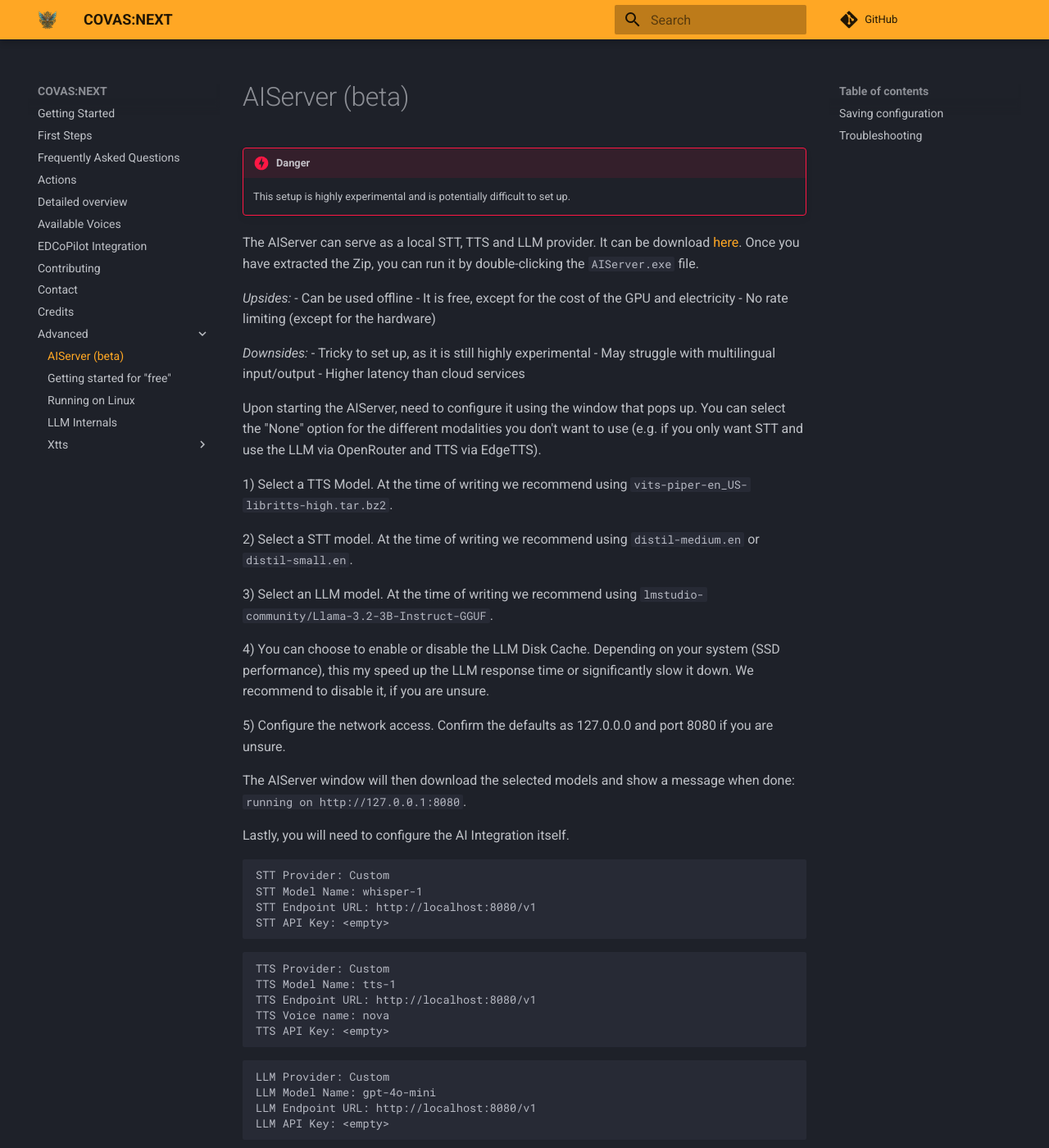
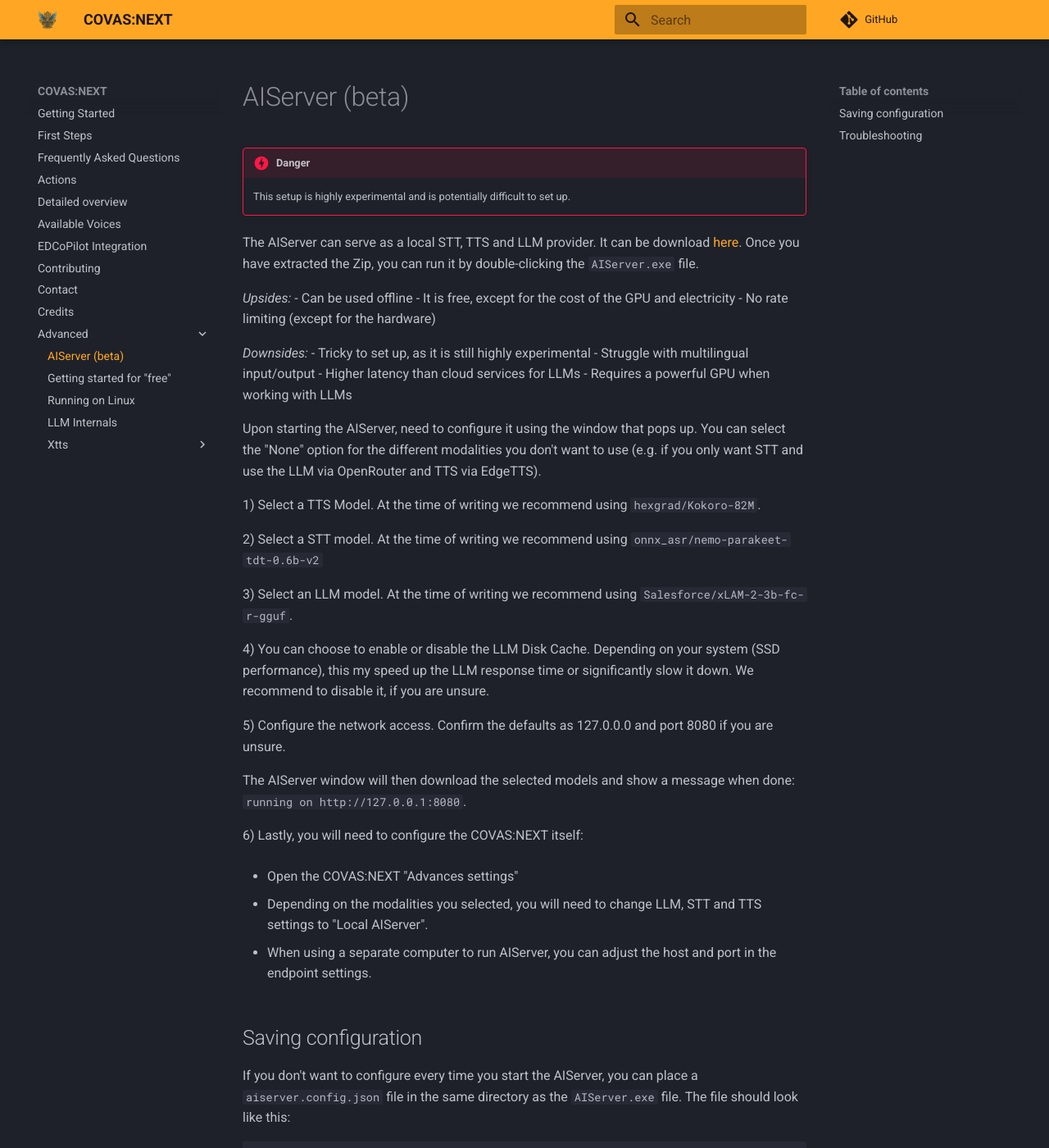
Before and after one commit to RatherRude/Elite-Dangerous-AI-Integration, an MkDocs documentation site: the page built from docs/advanced/AIServer.md, in a window 1280 px wide and 1400 px high. Shown: the whole window at 82% size. Built offline with MkDocs 1.6.1 and Material for MkDocs 9.7.7, drawn with Linux system fonts in a browser that asks for light colours; comment, search, counter and statistics services are not loaded; some of the changed text lies outside the part shown.

Commit message:
chore: update docs for provider selection and linux setup

````diff
--- a/docs/advanced/AIServer.md
+++ b/docs/advanced/AIServer.md
@@ -15,16 +15,17 @@
 
 *Downsides:*
 - Tricky to set up, as it is still highly experimental
-- May struggle with multilingual input/output
-- Higher latency than cloud services
+- Struggle with multilingual input/output
+- Higher latency than cloud services for LLMs
+- Requires a powerful GPU when working with LLMs
 
 Upon starting the AIServer, need to configure it using the window that pops up. You can select the "None" option for the different modalities you don't want to use (e.g. if you only want STT and use the LLM via OpenRouter and TTS via EdgeTTS).
 
-1) Select a TTS Model. At the time of writing we recommend using `vits-piper-en_US-libritts-high.tar.bz2`.
+1) Select a TTS Model. At the time of writing we recommend using `hexgrad/Kokoro-82M`.
 
-2) Select a STT model. At the time of writing we recommend using `distil-medium.en` or `distil-small.en`.
+2) Select a STT model. At the time of writing we recommend using `onnx_asr/nemo-parakeet-tdt-0.6b-v2`
 
-3) Select an LLM model. At the time of writing we recommend using `lmstudio-community/Llama-3.2-3B-Instruct-GGUF`.
+3) Select an LLM model. At the time of writing we recommend using `Salesforce/xLAM-2-3b-fc-r-gguf`.
 
 4) You can choose to enable or disable the LLM Disk Cache. Depending on your system (SSD performance), this my speed up the LLM response time or significantly slow it down. We recommend to disable it, if you are unsure.
 
@@ -32,27 +33,13 @@
 
 The AIServer window will then download the selected models and show a message when done: `running on http://127.0.0.1:8080`.
 
-Lastly, you will need to configure the AI Integration itself.
+6) Lastly, you will need to configure the COVAS:NEXT itself:
 
-```
-STT Provider: Custom
-STT Model Name: whisper-1
-STT Endpoint URL: http://localhost:8080/v1
-STT API Key: <empty>
-```
-```
-TTS Provider: Custom
-TTS Model Name: tts-1
-TTS Endpoint URL: http://localhost:8080/v1
-TTS Voice name: nova
-TTS API Key: <empty>
-```
-```
-LLM Provider: Custom
-LLM Model Name: gpt-4o-mini
-LLM Endpoint URL: http://localhost:8080/v1
-LLM API Key: <empty>
-```
+- Open the COVAS:NEXT "Advances settings"
+
+- Depending on the modalities you selected, you will need to change LLM, STT and TTS settings to "Local AIServer".
+
+- When using a separate computer to run AIServer, you can adjust the host and port in the endpoint settings.
 
 ## Saving configuration
 
@@ -62,7 +49,7 @@
   "host": "127.0.0.1",
   "port": 8080,
   "embedding_model_name": "None",
-  "stt_model_name": "distil-medium.en",
+  "stt_model_name": "onnx_asr/nemo-parakeet-tdt-0.6b-v2",
   "tts_model_name": "hexgrad/Kokoro-82M",
   "llm_model_name": "None",
   "use_disk_cache": false
````
Also changed, not shown: docs/10_faq.md (+1 -1 lines), docs/advanced/freeSetup.md (+14 -16 lines), docs/advanced/linux.md (+17 -15 lines), docs/index.md (+19 -6 lines), docs/screen/out.ico (added).
